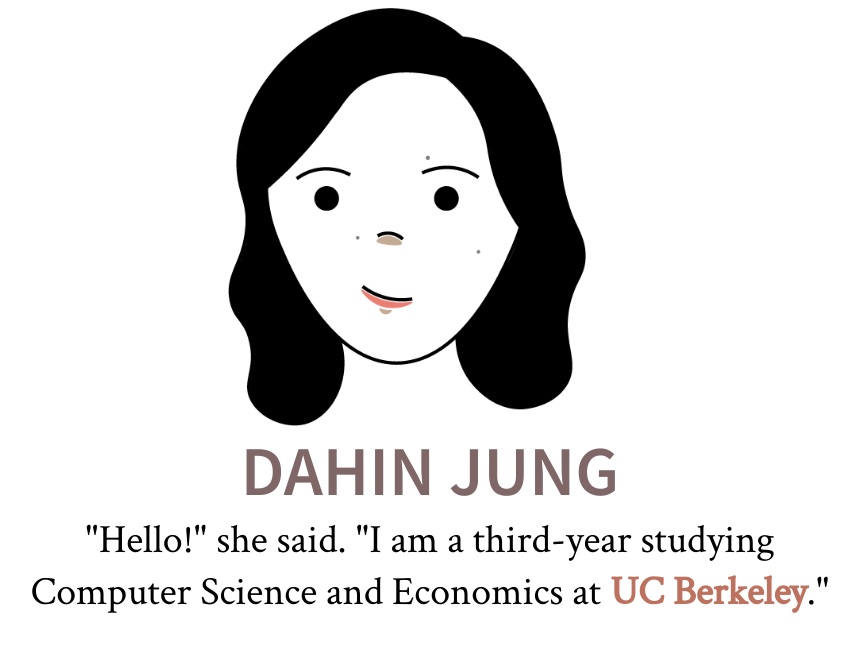
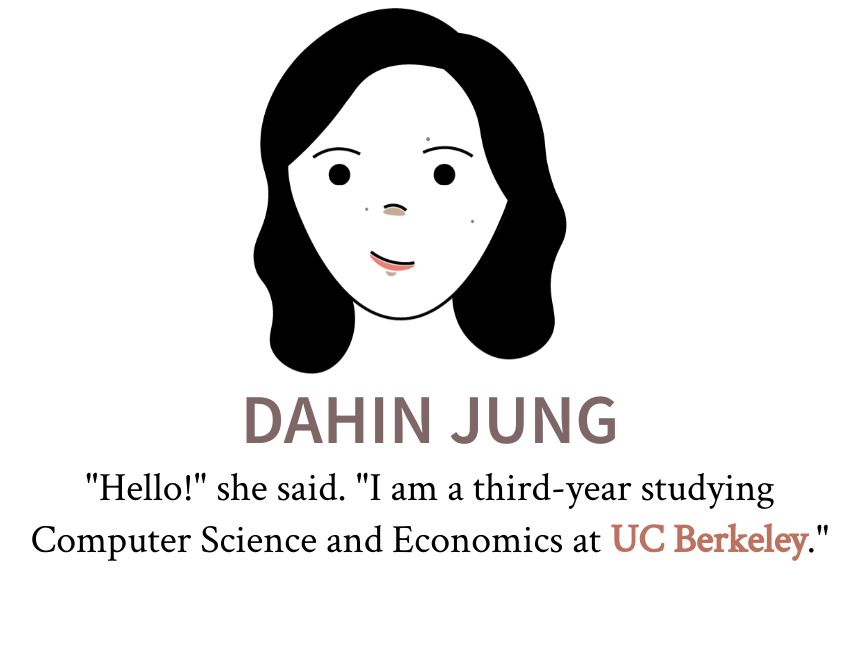
Before and after one commit to dahinjung/dahinjung.github.io, a plain HTML site: page index.html in a window 1280 px wide. Shown: the whole page, without its empty margins (210-1069 px from the left). Drawn offline with Linux system fonts and the light colour scheme.

Commit message:
revisions

```diff
--- a/index.html
+++ b/index.html
@@ -15,7 +15,7 @@
         display: block;
         margin-left: auto;
         margin-right: auto;
-        width: 32%
+        width: 28%
       }
       .name {
         color: #7f6667;
@@ -32,9 +32,9 @@
   </head>
   <body>
     <div class= "intro">
-      <img src="dahinbw.png">
-      <div class="name">DAHIN JUNG</div>
-      <div class="fadeIn animated">"Hello!" she said. "I am a third-year studying<br/>Computer Science and Economics at <strong>UC Berkeley</strong>."</div>
+      <img class="fadeInDown animated" src="dahinbw.png">
+      <div class="name fadeIn animated">DAHIN JUNG</div>
+      <div class="fadeInUp animated">"Hello!" she said. "I am a third-year studying<br/>Computer Science and Economics at <strong>UC Berkeley</strong>."</div>
     </div>
   </body>
 </html>
```
